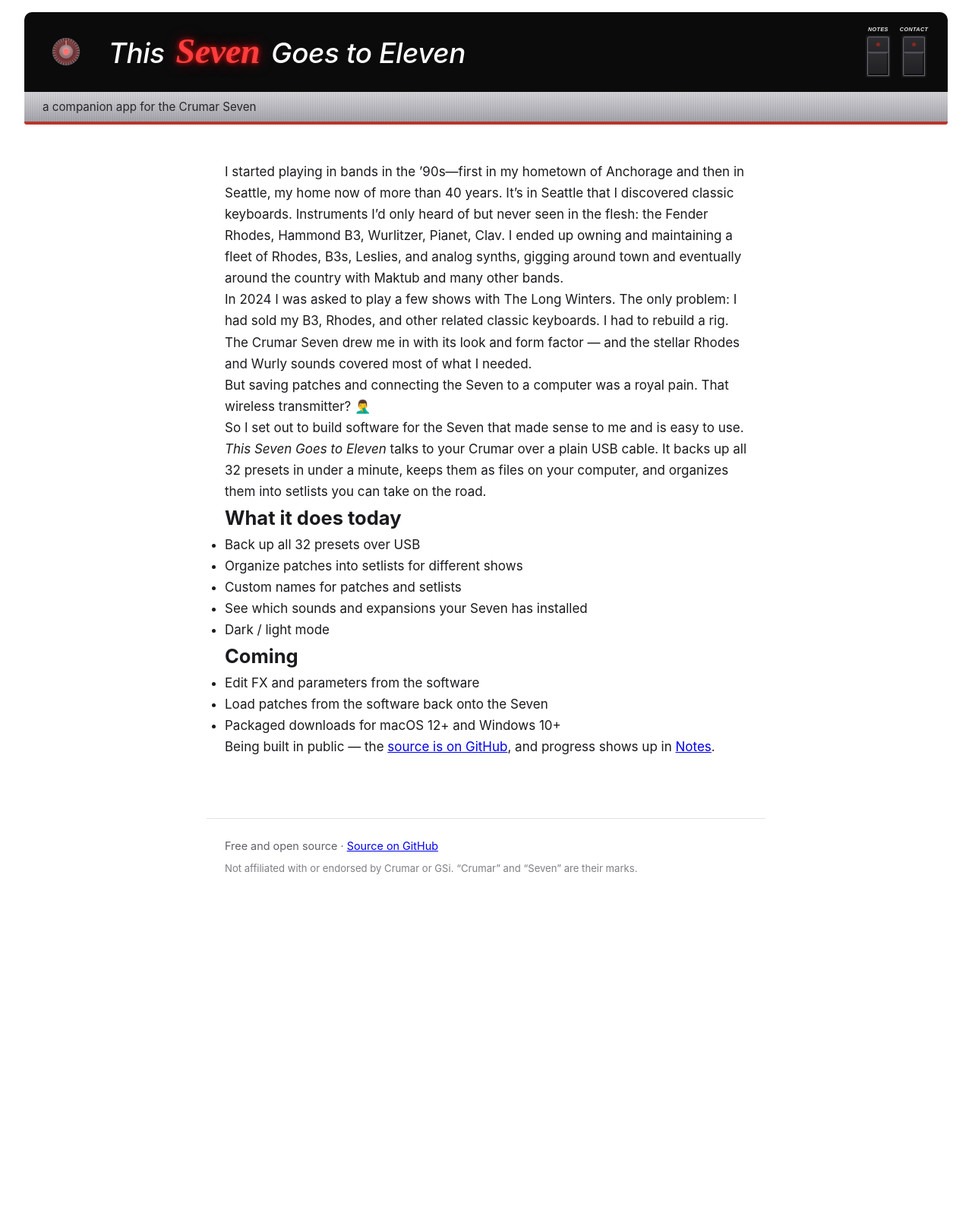
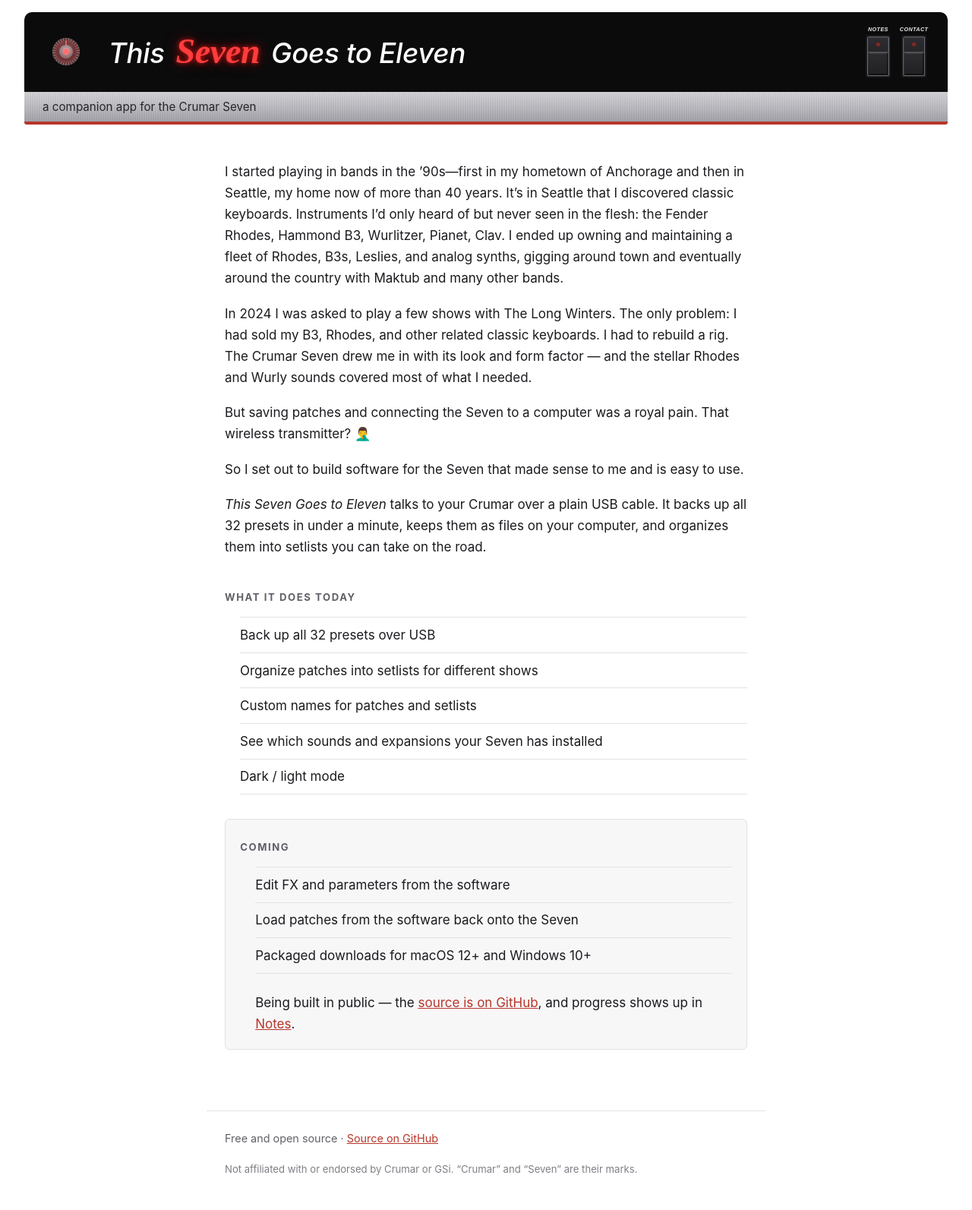
Before and after one commit to danielspils/this-seven-goes-to-eleven, a Jekyll site: the page built from docs/index.md, in a window 1280 px wide. Shown: the whole page at 76% size. Built offline with Jekyll 4.4.1, drawn with Linux system fonts in a browser that asks for light colours; before the commit the page ends 1178 px from its top, so only the background shows below that.

Commit message:
Restore the lost typography block; indent lists; mobile navigation
An earlier edit that inserted the header-control styles sliced out the
page typography — headings, paragraphs, links and both list treatments —
so the body had been rendering with browser defaults. Restored, with the
feature lists now indented under their headings.

On narrow screens the preset buttons give way to plain Notes and Contact
links in the aluminium strip, which has the room for them.

Co-Authored-By: Claude Fable 5 <noreply@anthropic.com>

```diff
--- a/docs/_layouts/default.html
+++ b/docs/_layouts/default.html
@@ -24,6 +24,10 @@
     <div class="alum">
       <div class="alum-inner">
         <span class="tagline">a companion app for the Crumar Seven</span>
+        <nav class="alum-nav">
+          <a href="{{ '/notes/' | relative_url }}">Notes</a>
+          <a href="{{ '/contact/' | relative_url }}">Contact</a>
+        </nav>
       </div>
     </div>
   </header>
--- a/docs/assets/css/style.css
+++ b/docs/assets/css/style.css
@@ -82,8 +82,11 @@ main { max-width: 46rem; margin: 0 auto; padding: 0 1.5rem 5rem; }
 .panel-buttons .panel-btn:hover .led { fill: #ff3b30; }
 .panel-buttons .panel-btn:hover .btn-face { fill: #2b2b2e; }
 @media (max-width: 46rem) {
-  .knob { width: 54px; height: 54px; }
-  .panel-buttons { width: 78px; }
+  .knob { width: 48px; height: 48px; }
+  /* Preset buttons don't survive a phone screen; the strip carries the
+     navigation instead. */
+  .panel-buttons { display: none; }
+  .alum-nav { display: flex; }
 }
 
 .alum {
@@ -100,8 +103,38 @@ main { max-width: 46rem; margin: 0 auto; padding: 0 1.5rem 5rem; }
   color: #26262a; font-size: .95rem;
 }
 .alum .tagline { flex: 1; }
+.alum-nav { display: none; gap: 1.1rem; }
+.alum-nav a { color: #26262a; text-decoration: none; font-weight: 600; }
+.alum-nav a:hover { color: #000; }
 .alum nav a { color: #26262a; text-decoration: none; font-weight: 600; }
 .alum nav a:hover { color: #000; }
+
+/* Page typography. (This block was lost in an earlier edit — the page was
+   rendering with browser defaults.) */
+h1 { font-size: 2.1rem; line-height: 1.2; letter-spacing: -.02em; margin: 0 0 1.4rem; }
+h2 {
+  font-size: .82rem; font-weight: 700; letter-spacing: .12em; text-transform: uppercase;
+  color: var(--muted); margin: 2.6rem 0 .9rem;
+}
+p { margin: 0 0 1.15rem; }
+a { color: var(--felt); }
+main ul { margin: 0 0 1.15rem 1.1rem; }
+main li { margin: .3rem 0; }
+.lede { font-size: 1.18rem; }
+.muted { color: var(--muted); }
+
+/* Feature lists: rules instead of bullets, indented so they sit under the
+   heading they belong to. */
+.features { list-style: none; margin: 0 0 1.5rem; padding-left: 1.25rem; }
+.features li { padding: .55rem 0; border-bottom: 1px solid var(--line); margin: 0; }
+.features li:first-child { border-top: 1px solid var(--line); }
+
+.soon {
+  background: var(--raised); border: 1px solid var(--line); border-radius: 6px;
+  padding: .4rem 1.2rem 1.2rem; margin: 2rem 0 0;
+}
+.soon h2 { margin-top: 1.2rem; }
+.soon p { padding-left: 1.25rem; margin: 1.1rem 0 0; }
 
 /* Follow line (no mailing list — see _includes/subscribe-form.html). */
 .follow {
```
